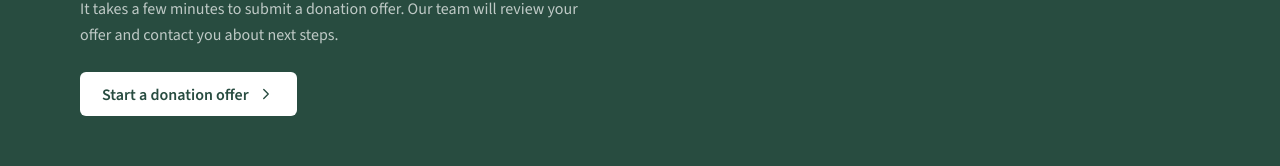
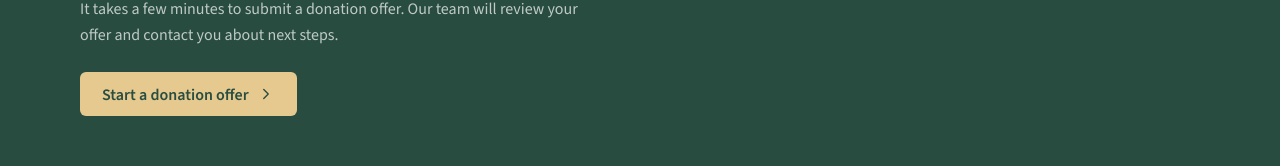
Before and after one commit to JinyiLu-0x/ReHomePrototype, a React (Vite) app: page / in a window 1280 px wide. Shown: the part 2621-2787 px from the top of the page. Built offline with nearby package versions, Linux system fonts and the light colour scheme; the HTML template or start-up script is replaced by a standard one.

Commit message:
Warm public homepage background and donation CTA

```diff
--- a/src/index.css
+++ b/src/index.css
@@ -1066,7 +1066,7 @@ textarea.d-input, .d-textarea { height: auto; padding: 9px 11px; resize: vertica
 .pub-nav-signin:hover { color: var(--ink); background: var(--canvas); }
 
 /* ── Public page wrapper ─────────────────────────────────────────────── */
-.home-page { width: 100%; }
+.home-page { width: 100%; background: #fbf7ef; }
 .pub-page-wrap {
   width: 100%; background: var(--canvas); min-height: calc(100vh - 58px);
   display: flex; justify-content: center; align-items: flex-start;
@@ -1192,9 +1192,9 @@ textarea.d-input, .d-textarea { height: auto; padding: 9px 11px; resize: vertica
 .pub-cta-inner .pub-cta { margin-top: 8px; }
 /* White button for use on forest-green panels */
 .pub-cta-on-forest {
-  background: #fff !important; color: var(--forest) !important;
-}
-.pub-cta-on-forest:hover { background: var(--oak-pale) !important; }
+  background: #e6c98f !important; color: #294d40 !important;
+}
+.pub-cta-on-forest:hover { background: #f0dbad !important; }
 
 /* ── Public footer ───────────────────────────────────────────────────── */
 .pub-footer {
```
